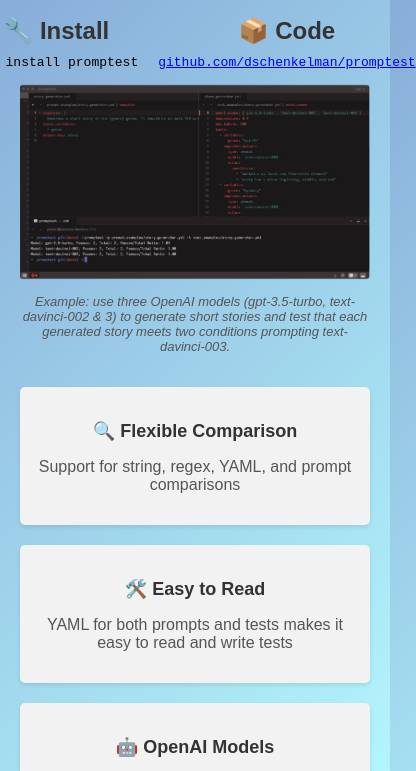
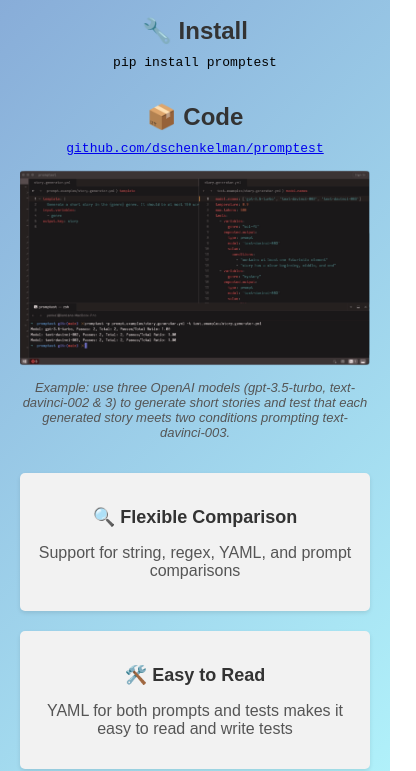
Before and after one commit to dschenkelman/promptest-site, a plain HTML site: page index.html in a window 390 px wide. Shown: the part 148-919 px from the top of the page, 416 px wide, since content can reach past the window. Drawn offline with Linux system fonts and the light colour scheme.

Commit message:
fix for mobile to see install and code instructions

```diff
--- a/styles.css
+++ b/styles.css
@@ -146,3 +146,10 @@ pre {
      gap: 20px;
   }
 }
+
+@media (max-width: 768px) {
+  .install-code {
+    flex-direction: column;
+    gap: var(--feature-spacing);
+  }
+}
```
